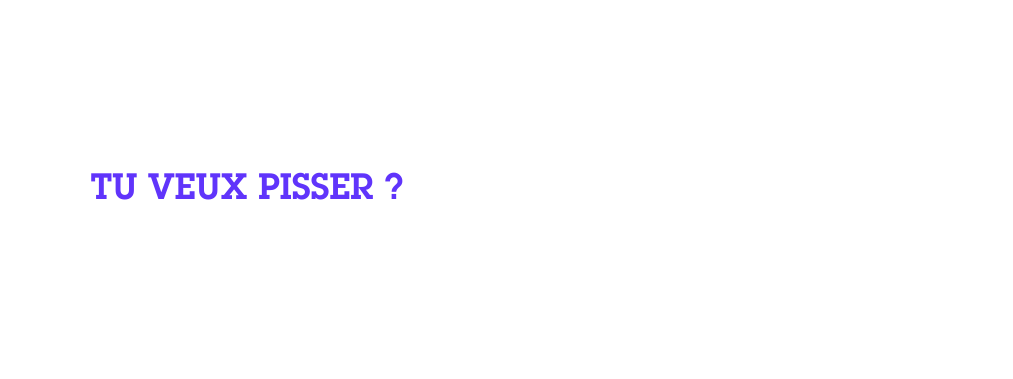
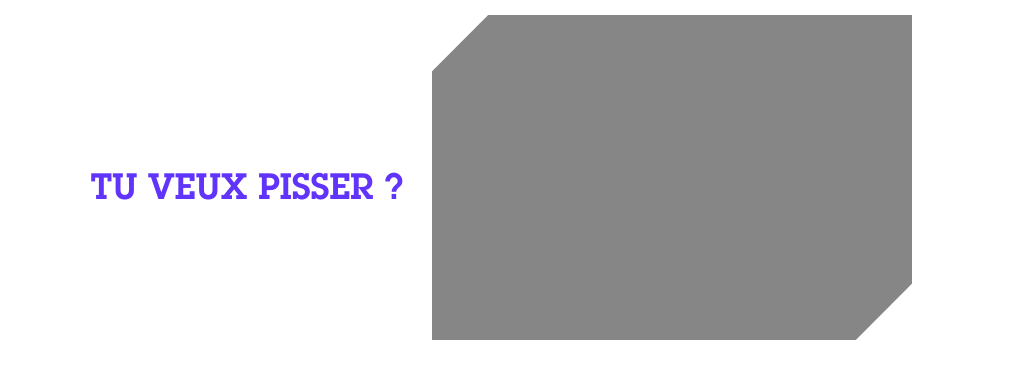
Before and after one commit to thoas/may, a plain HTML site: page index.html in a window 1280 px wide. Shown: the part 135-514 px from the top of the page, without its empty margins (133-1146 px from the left). Drawn offline with Linux system fonts and the light colour scheme.

Commit message:
Add slideshow container

```diff
--- a/index.html
+++ b/index.html
@@ -75,7 +75,13 @@
                     </ul>
                 </div>
 
-                <div class="slideshow">
+                <div class="slideshow span-14">
+                    <div class="slideshow-container">
+                        <div class="slideshow-arrow top-left">
+                        </div>
+                        <div class="slideshow-arrow bottom-right">
+                        </div>
+                    </div>
                 </div>
             </div>
         </div>
--- a/js/script.js
+++ b/js/script.js
@@ -61,8 +61,6 @@ $(document).ready(function() {
           }));
         }
 
-        n[c]['r'] = r;
-
         function hover() {
           var _this = $(this);
           var parent = _this.parent();
@@ -98,7 +96,6 @@ $(document).ready(function() {
     var logo = m[g]('logo');
     logo.innerHTML = '';
 
-
     var rsr = Raphael(logo, '102.763', '102.763');
 
     rsr.rect(15.875, 16.049, 71.013, 71.014).attr({x: '15.875', y: '16.049', fill: '#FFFFFF', 'stroke-width': '0', 'stroke-opacity': '1'}).transform("m0.7077 0.7065 -0.7065 0.7077 51.4407 -21.2322").data('id', 'rect_a');
--- a/sass/style.scss
+++ b/sass/style.scss
@@ -17,7 +17,6 @@
 #wrapper {
     margin: 0 auto;
     @include container;
-    height: 900px;
 
     > header {
         height: 100px;
@@ -154,7 +153,37 @@
     }
 
     .slideshow {
-        @include float-left();
+        width: 480px;
+        height: 325px;
+        background-color: #868686;
+        position: relative;
+
+        .slideshow-container {
+
+            .slideshow-arrow {
+                height: 0;
+                width: 0;
+                border-width: 0 40px 40px;
+                border-color: transparent transparent #fff transparent;
+                border-style: solid;
+
+                &.top-left {
+                    -webkit-transform: rotate(-45deg);
+                    -moz-transform: rotate(-45deg);
+                    position: absolute;
+                    top: -6px;
+                    left: -26px;
+                }
+
+                &.bottom-right {
+                    -webkit-transform: rotate(135deg);
+                    -moz-transform: rotate(135deg);
+                    position: absolute;
+                    bottom: -6px;
+                    right: -26px;
+                }
+            }
+        }
     }
 }
 
@@ -162,4 +191,12 @@
     clear: both;
 }
 
+.float-left {
+    @include float-left();
+}
+
+.float-right {
+    @include float-right();
+}
+
 @include blueprint-grid();
```
Also changed, not shown: css/style.css.
